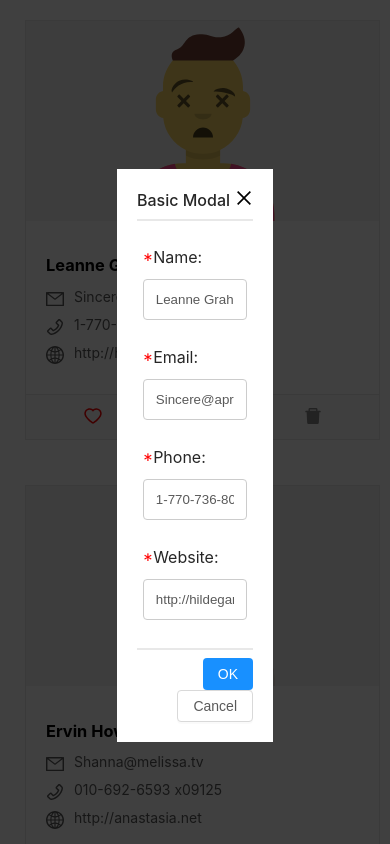
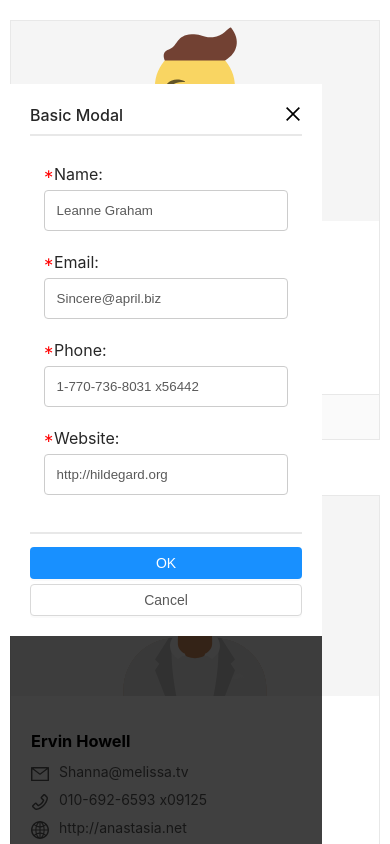
Before and after one commit to sahilskteamblue/React_Assignment_People_App, a React (Create React App) app: page / in a window 390 px wide. Both pictures are taken after a click on the button 202 px from the left and 417 px from the top of the page. Shown: the top 844 px of the page. Built offline with nearby package versions, Linux system fonts and the light colour scheme.

Commit message:
improved responsiveness and validations

```diff
--- a/src/Pages/HomeScreen.js
+++ b/src/Pages/HomeScreen.js
@@ -6,6 +6,7 @@ import classes from "../components/Card/Card.module.css";
 const HomeScreen = () => {
   const [peopleData, setPeopleData] = useState(people);
 
+  // Function to update people list on delete
   const dropPerson = (id) => {
     setPeopleData(peopleData.filter((item) => item.id !== +id));
   };
--- a/src/components/Card/Card.module.css
+++ b/src/components/Card/Card.module.css
@@ -60,7 +60,7 @@ li:last-of-type {
 .card {
     background-color: #f5f5f5;
     border: 1px solid #e8e8e8;
-    margin: 15px 0 5px 15px
+    margin: 15px 0;
 }
 
 .card-body {
--- a/src/components/Card/CardActions.js
+++ b/src/components/Card/CardActions.js
@@ -16,20 +16,23 @@ const CardActions = (props) => {
   const [isEditClicked, setisEditClicked] = useState(true);
   const [isHeartClicked, setisHeartClicked] = useState(false);
 
+  // FUnction to open form modal on clicked edit button of card
   const onEditClickHandler = () => {
     setisEditClicked(true);
     sendEditClickedValue();
   };
 
+  // Function to send edit clicked to value to card component to open/close form modal
   const sendEditClickedValue = () => {
     props.onEditClicked(isEditClicked);
   };
 
+  // Function to send delete clicked value to card component to open/close delete modal.
   const onDeleteClickHandler = (e) => {
     props.onDeleteClicked(true);
-    // props.onDeleteClicked(e.currentTarget.id);
   };
 
+  // Function to change liked heart status
   const changeHeartHandler = () => {
     setisHeartClicked((prevstate) => !isHeartClicked);
   };
--- a/src/components/Card/PersonCard.js
+++ b/src/components/Card/PersonCard.js
@@ -15,20 +15,24 @@ const PersonCard = (props) => {
   const [isEditClicked, setIsEditClicked] = useState(false);
   const [isDeleteClicked, setIsDeleteClicked] = useState(false);
 
+  // Function to open/close form modal on edit clicked from cardActions
   const onEditClicked = (value) => {
     setIsEditClicked(value);
   };
 
+  // Function to open/close delete modal on delete clicked from cardActions
   const onDeleteClicked = (value) => {
     setIsDeleteClicked(value);
     // props.dropPerson(id);
   };
 
+  // Function to pass the id of person to be deleted from people list on HomeScreen
   const onConfirmDeleteClicked = (id) => {
     setIsDeleteClicked(false);
     props.dropPerson(id);
   };
 
+  // Function to update data on card if edited in form modal.
   const onOkClicked = (newData) => {
     const [newname, newemail, newphone, newwebsite] = [...newData];
 
@@ -47,7 +51,6 @@ const PersonCard = (props) => {
     setIsEditClicked(false);
   };
 
-  useEffect(() => {}, [isEditClicked]);
   return (
     <>
       {isDeleteClicked && (
--- a/src/components/Form/DeleteModal.js
+++ b/src/components/Form/DeleteModal.js
@@ -3,11 +3,13 @@ import { CloseOutlined } from "@ant-design/icons";
 import classes from "./FormModal.module.css";
 
 const DeleteModal = (props) => {
+  // Function to delete the card on delete button clicked of the modal
   const onDeleteHandler = (e) => {
     e.preventDefault();
     props.onConfirmDeleteClicked(props.id);
   };
 
+  // Function to close the delete modal on clicked cancel.
   const onCancelHandler = () => {
     props.onDeleteClicked(false);
   };
--- a/src/components/Form/FormModal.js
+++ b/src/components/Form/FormModal.js
@@ -9,11 +9,13 @@ const FormModal = (props) => {
   const [phone, setPhone] = useState(props.phone);
   const [website, setWebsite] = useState(props.website);
 
+  // Function to pass the data to card which is updated on form modal.
   const submitHandler = (e) => {
     e.preventDefault();
     props.onOkClicked([name, email, phone, website]);
   };
 
+  // Function to close the form modal on clicked cancel.
   const onCancelHandler = () => {
     props.onEditClicked(false);
   };
@@ -50,6 +52,7 @@ const FormModal = (props) => {
                       id="name"
                       title="Name"
                       value={name}
+                      required
                       onChange={(e) => setName(e.target.value)}
                     />
                   </div>
@@ -67,6 +70,8 @@ const FormModal = (props) => {
                       id="email"
                       title="Email"
                       value={email}
+                      pattern="^[a-zA-Z0-9._%+-]+@[a-zA-Z0-9.-]+\.[a-zA-Z]{2,4}$"
+                      required
                       onChange={(e) => setEmail(e.target.value)}
                     />
                   </div>
@@ -84,6 +89,7 @@ const FormModal = (props) => {
                       id="phone"
                       title="Phone"
                       value={phone}
+                      required
                       onChange={(e) => setPhone(e.target.value)}
                     />
                   </div>
@@ -101,6 +107,8 @@ const FormModal = (props) => {
                       id="website"
                       title="Website"
                       value={website}
+                      pattern="http(s?)(:\/\/)((www.)?)(([^.]+)\.)?([a-zA-z0-9\-_]+)([a-zA-Z])(\/[^\s]*)?"
+                      required
                       onChange={(e) => setWebsite(e.target.value)}
                     />
                   </div>
--- a/src/components/Form/FormModal.module.css
+++ b/src/components/Form/FormModal.module.css
@@ -89,6 +89,14 @@ label {
 /* Responsive layout - when the screen is less than 760px wide, make the two columns stack on top of each other instead of next to each other */
 @media screen and (max-width: 760px) {
 
+    .modal-form,
+    .modal-backdrop {
+        width: 80vw;
+        top: 10vh;
+        left: 0;
+        margin: 0 10px;
+    }
+
     .col-25,
     .col-75,
     input[type=submit] {
@@ -97,7 +105,17 @@ label {
     }
 
     .col-25 {
+        width: 100%;
         text-align: left;
+    }
+
+    label {
+        padding: 6px 6px 6px 0;
+    }
+
+    .btn {
+        width: 100%;
+        margin-top: 2%;
     }
 }
 
--- a/src/index.css
+++ b/src/index.css
@@ -14,7 +14,6 @@ body {
 
 .anticon {
   font-size: 18px;
-  cursor: pointer;
 }
 
 .anticon-hover-blue :hover {
```
